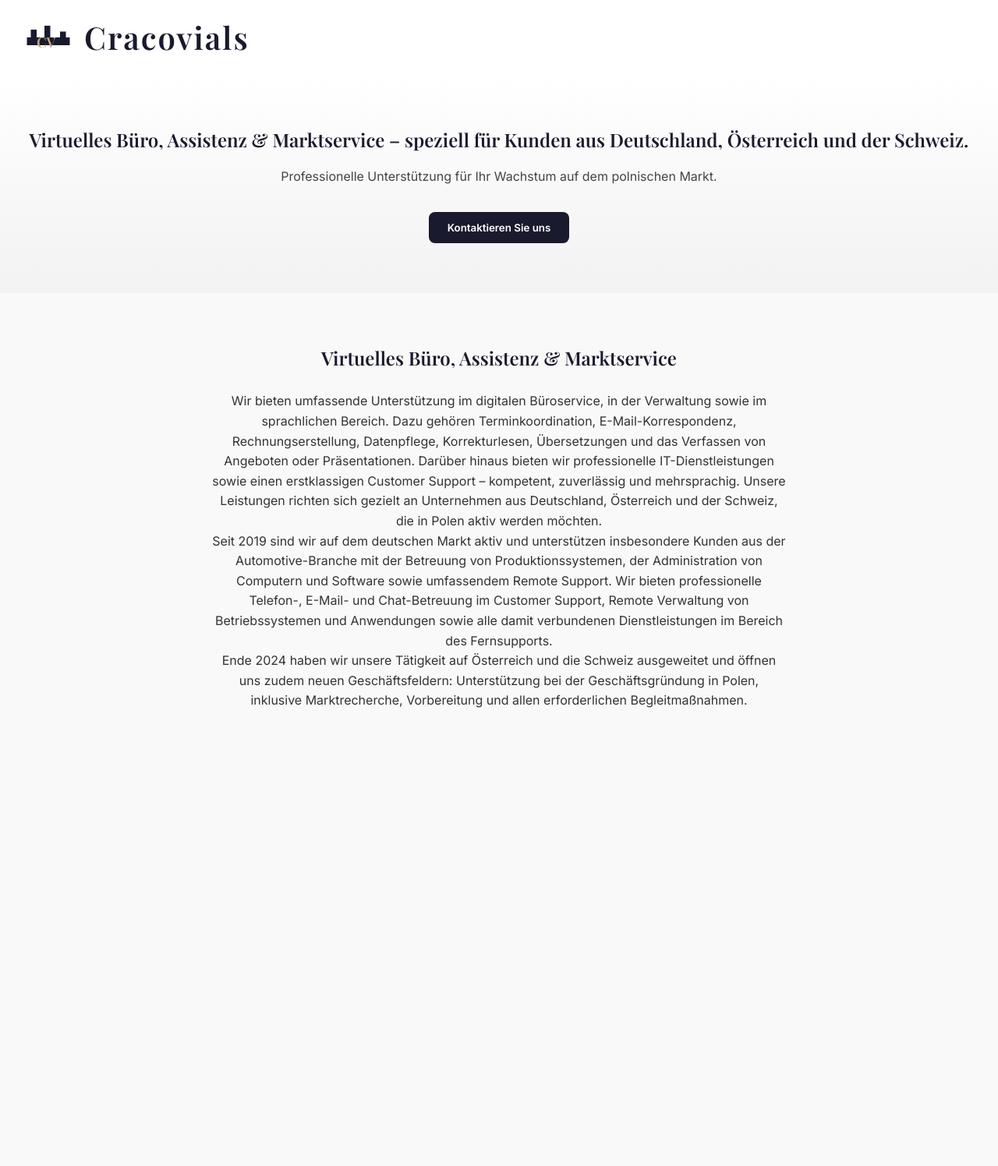
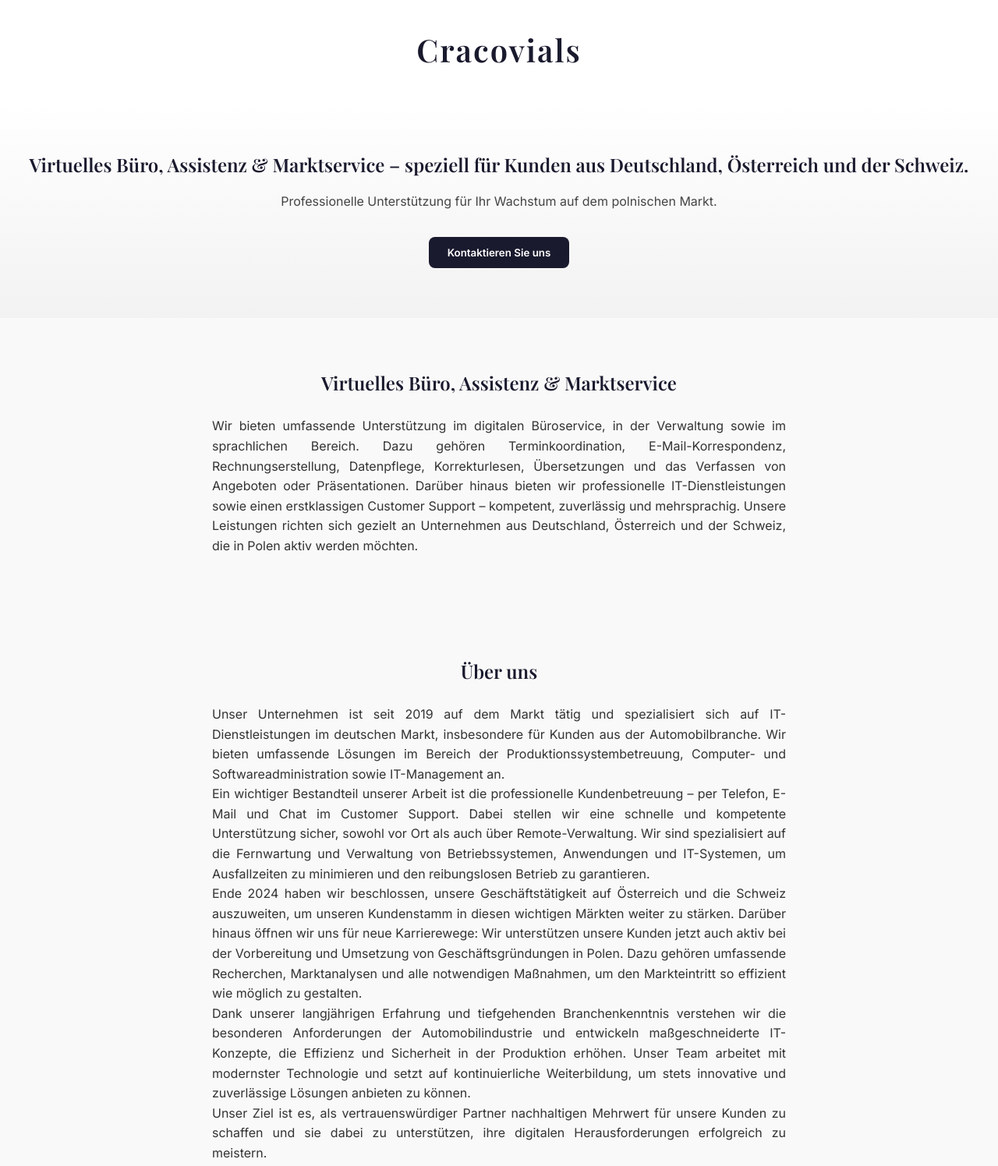
Before and after one commit to miroslawkasprzyk66/cracovials, a plain HTML site: page index.html in a window 1280 px wide. Shown: the whole page at 78% size. Before the commit the page ends 976 px from the top, so only its background shows below. Drawn offline with nearby package versions, Linux system fonts and the light colour scheme.

Commit message:
Update index.html

```diff
--- a/index.html
+++ b/index.html
@@ -27,12 +27,10 @@
       line-height: 1.6;
     }
     header {
-      display: flex;
-      align-items: center;
-      gap: 1rem;
-      padding: 1rem 2rem;
       background: #fff;
-      box-shadow: 0 2px 4px rgba(0,0,0,0.05);
+      padding: 2rem;
+      text-align: center;
+      box-shadow: 0 2px 4px rgba(0, 0, 0, 0.05);
     }
     .logo {
       font-family: var(--font-headline);
@@ -130,22 +128,12 @@
       font-size: 1rem;
       color: #333;
       font-family: var(--font-body);
+      text-align: justify;
     }
   </style>
 </head>
 <body>
   <header>
-    <a href="/" aria-label="Startseite" style="display: flex; align-items: center;">
-      <!-- Logo SVG -->
-      <svg xmlns="http://www.w3.org/2000/svg" viewBox="0 0 120 80" width="60" height="40" role="img" aria-labelledby="title" style="display: block;">
-        <title>Cracovials Logo – CV z sylwetką Zamku Wawel</title>
-        <rect x="5" y="40" width="110" height="20" fill="#1a1a2e" />
-        <rect x="15" y="20" width="15" height="20" fill="#1a1a2e" />
-        <rect x="50" y="10" width="15" height="30" fill="#1a1a2e" />
-        <rect x="90" y="25" width="15" height="15" fill="#1a1a2e" />
-        <text x="30" y="65" font-family="Playfair Display, serif" font-weight="700" font-size="36" fill="#c5a880">CV</text>
-      </svg>
-    </a>
     <div class="logo">Cracovials</div>
   </header>
 
@@ -168,12 +156,31 @@
       Darüber hinaus bieten wir professionelle IT-Dienstleistungen sowie einen erstklassigen Customer Support – kompetent, zuverlässig und mehrsprachig.
       Unsere Leistungen richten sich gezielt an Unternehmen aus Deutschland, Österreich und der Schweiz, die in Polen aktiv werden möchten.
     </p>
+  </section>
+
+  <section class="section" id="uber-uns">
+    <h2>Über uns</h2>
     <p>
-      Seit 2019 sind wir auf dem deutschen Markt aktiv und unterstützen insbesondere Kunden aus der Automotive-Branche mit der Betreuung von Produktionssystemen, der Administration von Computern und Software sowie umfassendem Remote Support.
-      Wir bieten professionelle Telefon-, E-Mail- und Chat-Betreuung im Customer Support, Remote Verwaltung von Betriebssystemen und Anwendungen sowie alle damit verbundenen Dienstleistungen im Bereich des Fernsupports.
+      Unser Unternehmen ist seit 2019 auf dem Markt tätig und spezialisiert sich auf IT-Dienstleistungen im deutschen Markt, insbesondere für Kunden aus der Automobilbranche.
+      Wir bieten umfassende Lösungen im Bereich der Produktionssystembetreuung, Computer- und Softwareadministration sowie IT-Management an.
     </p>
     <p>
-      Ende 2024 haben wir unsere Tätigkeit auf Österreich und die Schweiz ausgeweitet und öffnen uns zudem neuen Geschäftsfeldern: Unterstützung bei der Geschäftsgründung in Polen, inklusive Marktrecherche, Vorbereitung und allen erforderlichen Begleitmaßnahmen.
+      Ein wichtiger Bestandteil unserer Arbeit ist die professionelle Kundenbetreuung – per Telefon, E-Mail und Chat im Customer Support.
+      Dabei stellen wir eine schnelle und kompetente Unterstützung sicher, sowohl vor Ort als auch über Remote-Verwaltung.
+      Wir sind spezialisiert auf die Fernwartung und Verwaltung von Betriebssystemen, Anwendungen und IT-Systemen, um Ausfallzeiten zu minimieren und den reibungslosen Betrieb zu garantieren.
+    </p>
+    <p>
+      Ende 2024 haben wir beschlossen, unsere Geschäftstätigkeit auf Österreich und die Schweiz auszuweiten, um unseren Kundenstamm in diesen wichtigen Märkten weiter zu stärken.
+      Darüber hinaus öffnen wir uns für neue Karrierewege: Wir unterstützen unsere Kunden jetzt auch aktiv bei der Vorbereitung und Umsetzung von Geschäftsgründungen in Polen.
+      Dazu gehören umfassende Recherchen, Marktanalysen und alle notwendigen Maßnahmen, um den Markteintritt so effizient wie möglich zu gestalten.
+    </p>
+    <p>
+      Dank unserer langjährigen Erfahrung und tiefgehenden Branchenkenntnis verstehen wir die besonderen Anforderungen der Automobilindustrie und entwickeln maßgeschneiderte IT-Konzepte,
+      die Effizienz und Sicherheit in der Produktion erhöhen.
+      Unser Team arbeitet mit modernster Technologie und setzt auf kontinuierliche Weiterbildung, um stets innovative und zuverlässige Lösungen anbieten zu können.
+    </p>
+    <p>
+      Unser Ziel ist es, als vertrauenswürdiger Partner nachhaltigen Mehrwert für unsere Kunden zu schaffen und sie dabei zu unterstützen, ihre digitalen Herausforderungen erfolgreich zu meistern.
     </p>
   </section>
 
@@ -202,9 +209,5 @@
       </form>
     </div>
   </div>
-
-  <script>
-    // Modal close on background click is handled inline with onclick in HTML
-  </script>
 </body>
 </html>
```
